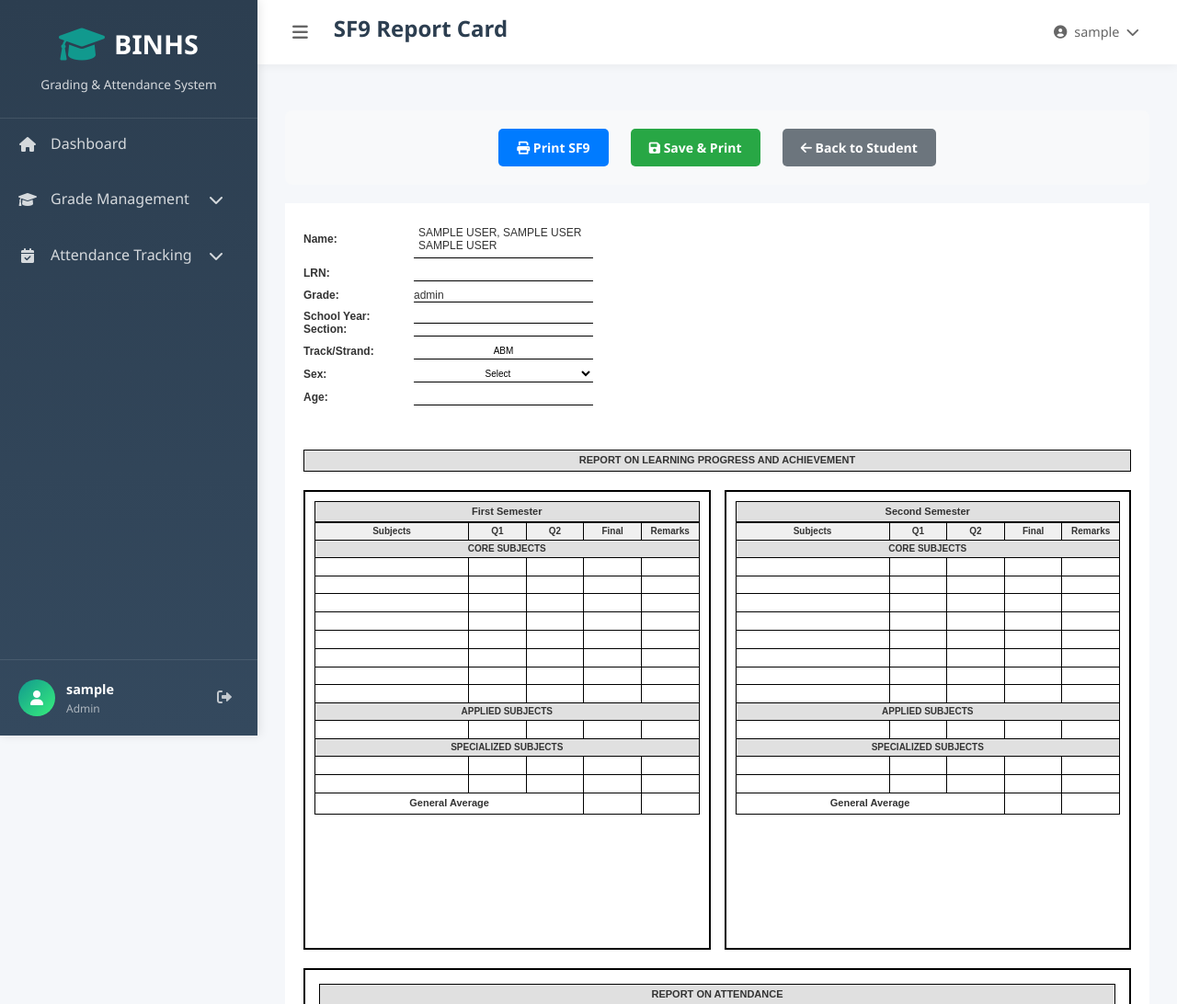
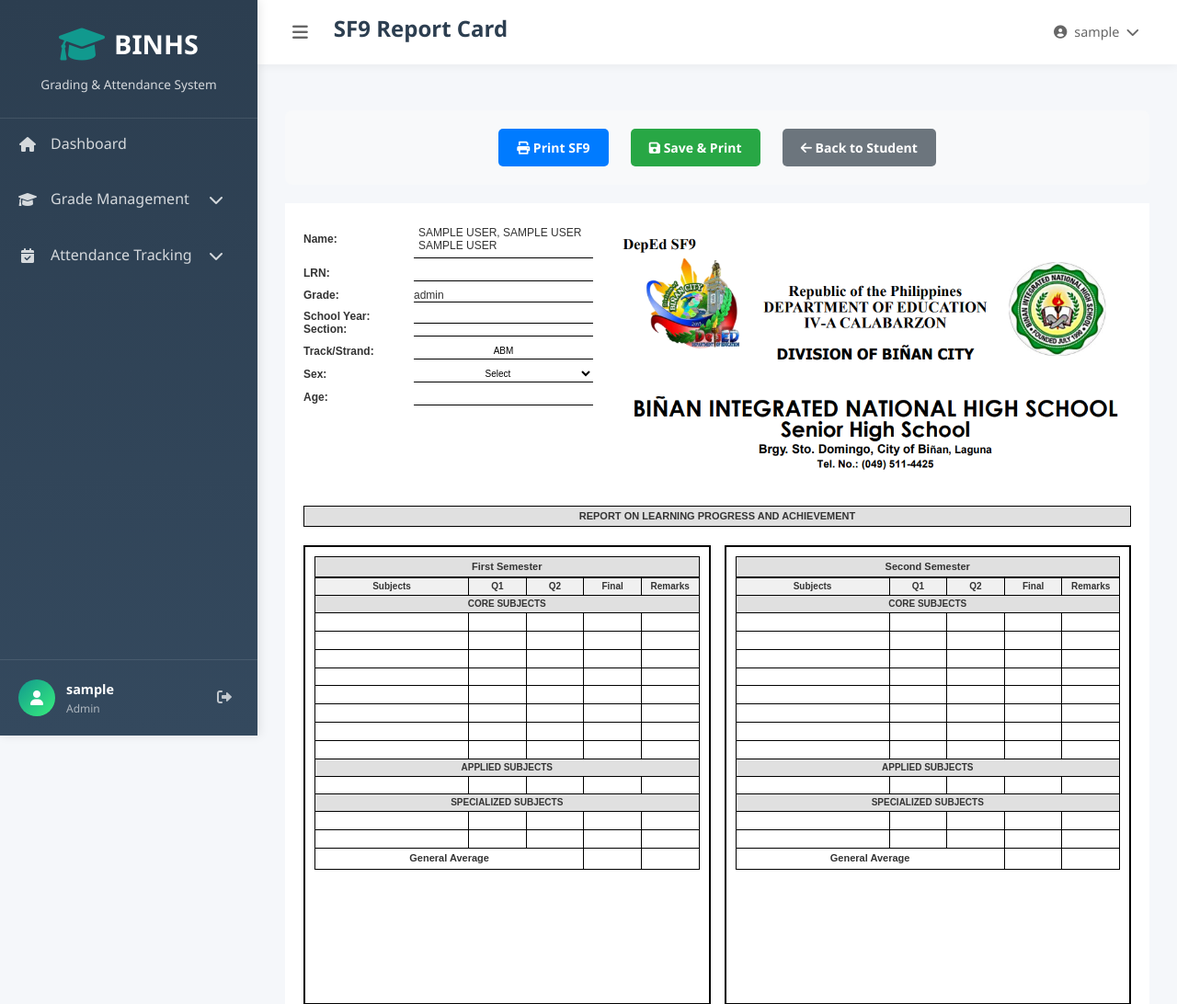
Before and after one commit to LeeDev428/binhs_grading-system_attendance-monitoring, a PHP site: page /binhs_grading-system_attendance-monitoring/sf9_form.php?student_id=1 in a window 1280 px wide. Shown: the top 1092 px of the page at 92% size. Run offline with PHP 8.4, Linux system fonts and the light colour scheme; the visitor is signed in with stand-in values (Sample User, id 1); data that the repository does not hold is empty.

Commit message:
Update sf9_form.php

```diff
--- a/sf9_form.php
+++ b/sf9_form.php
@@ -520,16 +520,12 @@
                         </td>
                     </tr>
                 </table>
-                <br>
-                <br>
             </div>
+        </div>
 
-            <!-- Additional Info -->
-            <div>
-                <table style="width: 100%; font-size: 12px;">
-
-                </table>
-            </div>
+        <!-- Right Column: Header with Logo -->
+        <div style="text-align: center;">
+            <img src="img/sf9.png" alt="SF9 Header" style="width: 100%; max-width: 100%; height: auto;">
         </div>
     </div>
 
```
